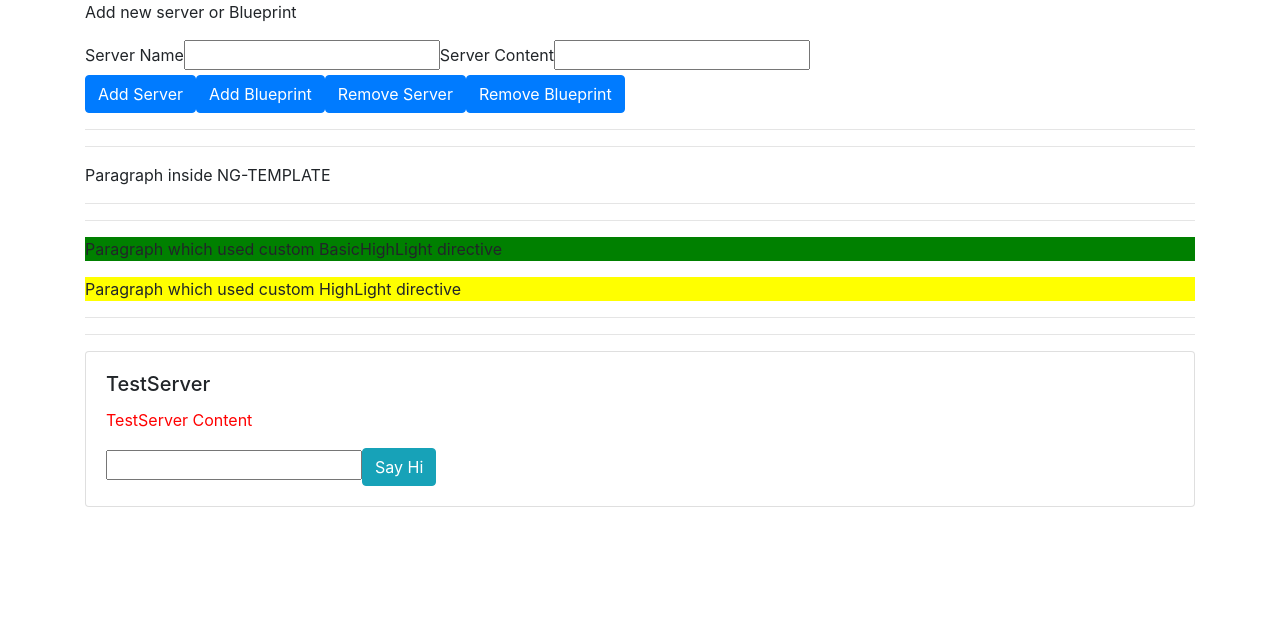
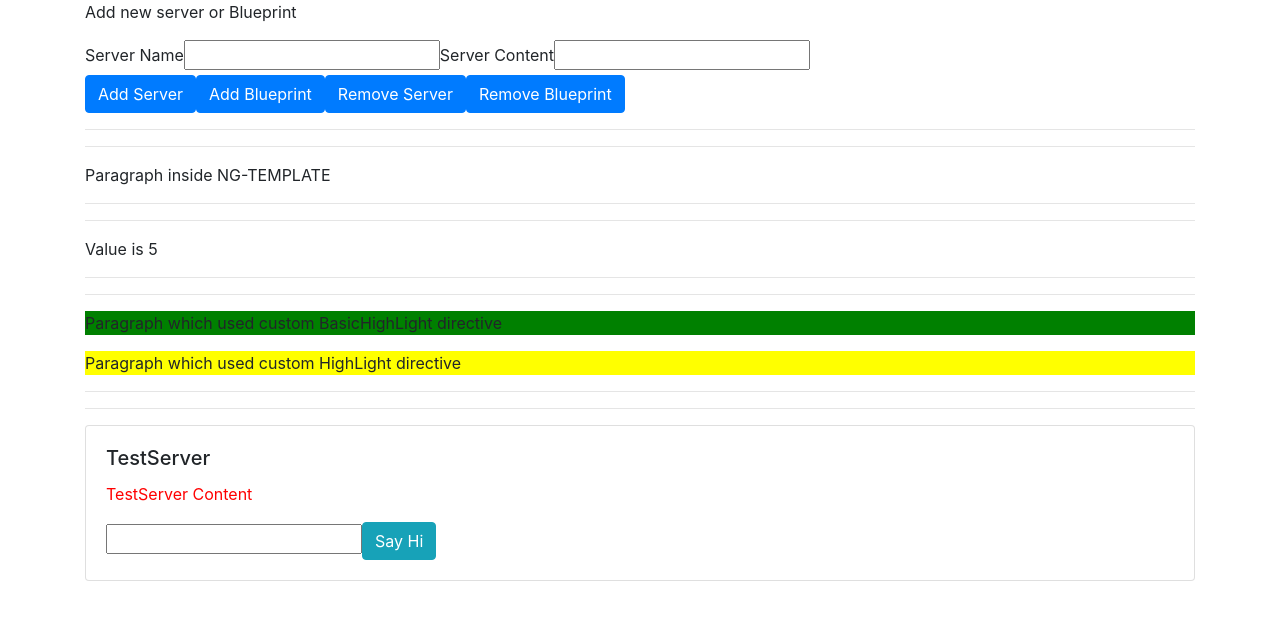
Before and after one commit to RomaM/maximilianschwarzmuller, an Angular app: page / in a window 1280 px wide. Shown: the top 620 px of the page. Built offline with nearby package versions, Linux system fonts and the light colour scheme.

Commit message:
data for server by 27.08.18

```diff
--- a/src/app/app.component.html
+++ b/src/app/app.component.html
@@ -2,6 +2,7 @@
     <div class="row">
         <div class="col-12">
             <app-cockpit
+                [receivedValue]="value"
                 (serverCreated)="onServerAdded($event)"
                 (blueprintCreated)="onBlueprintAdded($event)"
                 (serverDeleted)="onServerDeleted($event)"
--- a/src/app/app.component.ts
+++ b/src/app/app.component.ts
@@ -6,6 +6,8 @@ import { Component } from '@angular/core';
   styleUrls: ['./app.component.scss']
 })
 export class AppComponent {
+  value = 5;
+
   serverElements = [
     {type: 'server', name: 'TestServer', content: 'TestServer Content'}
     ];
--- a/src/app/cockpit/cockpit.component.html
+++ b/src/app/cockpit/cockpit.component.html
@@ -32,6 +32,15 @@
 </ng-template>
 
 <hr><hr>
+
+<div [ngSwitch]="receivedValue">
+    <p *ngSwitchCase="5">Value is 5</p>
+    <p *ngSwitchCase="10">Value is 10</p>
+    <p *ngSwitchCase="20">Value is 20</p>
+    <p *ngSwitchDefault>Value is unknown</p>
+</div>
+
+<hr><hr>
 <p appBasicHighlight>Paragraph which used custom BasicHighLight directive</p>
 <p [appHighlight]="'red'" defaultColor="yellow">Paragraph which used custom HighLight directive</p>
 <hr><hr>
--- a/src/app/cockpit/cockpit.component.ts
+++ b/src/app/cockpit/cockpit.component.ts
@@ -1,4 +1,4 @@
-import {Component, ElementRef, EventEmitter, OnChanges, OnInit, DoCheck, Output, ViewChild} from '@angular/core';
+import {Component, ElementRef, EventEmitter, OnChanges, OnInit, DoCheck, Output, ViewChild, Input} from '@angular/core';
 
 @Component({
   selector: 'app-cockpit',
@@ -11,6 +11,8 @@ export class CockpitComponent implements OnInit, OnChanges, DoCheck {
 
   @Output() serverDeleted = new EventEmitter<{serverName: string}>();
   @Output() blueprintDeleted = new EventEmitter<{serverName: string}>();
+
+  @Input() receivedValue: number;
 
   @ViewChild('sayHiListener') sayHiListener: ElementRef;
   newServerName = '';
```
